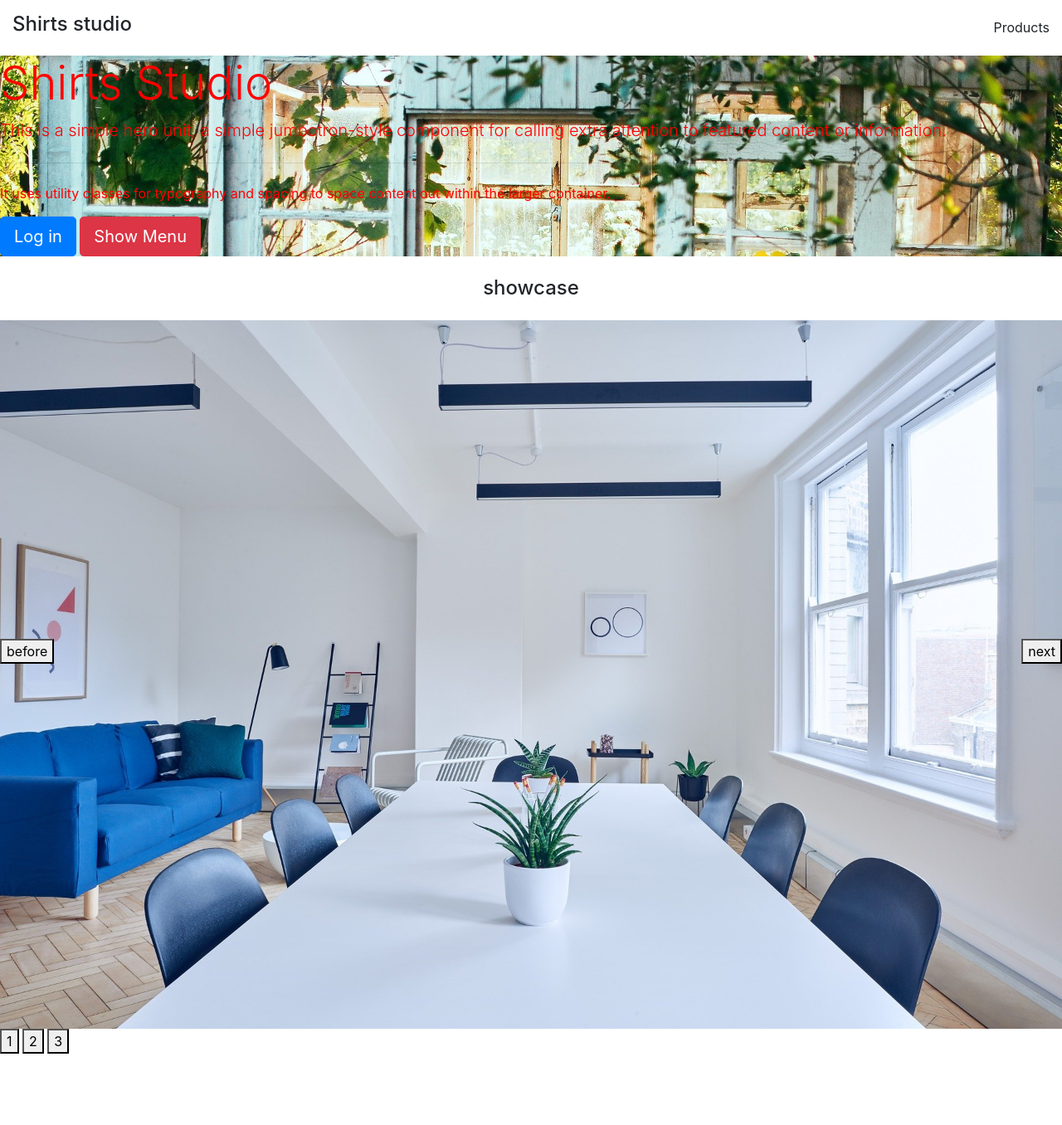
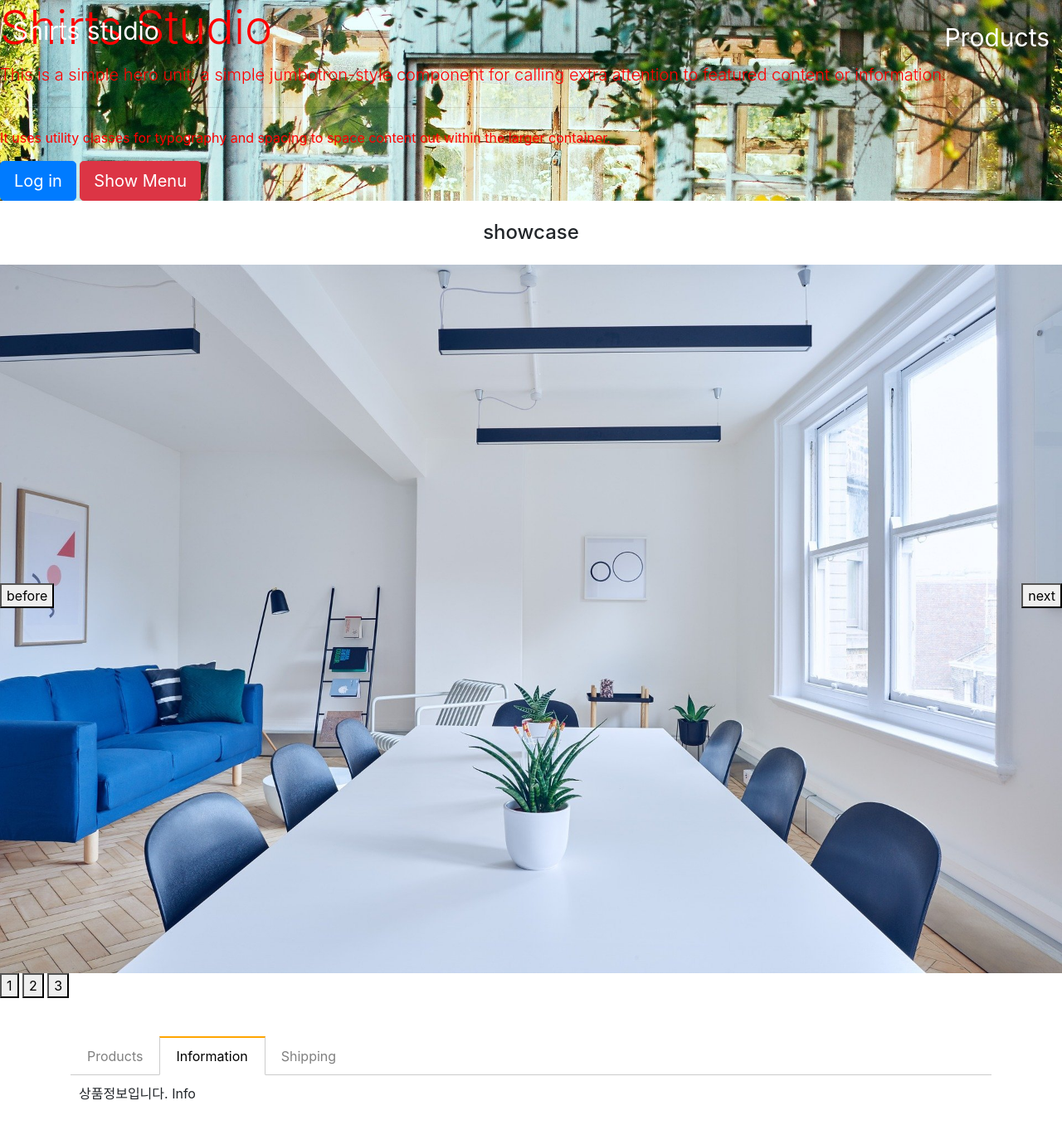
Before and after one commit to acwell94/AppleJavascript, a plain HTML site: page javascript/boot.html in a window 1280 px wide. Shown: the whole page at 83% size. Before the commit the page ends 1270 px from the top, so only its background shows below. Drawn offline with nearby package versions, Linux system fonts and the light colour scheme.

Commit message:
javascript
eventbubbling

```diff
--- a/javascript/boot.html
+++ b/javascript/boot.html
@@ -55,11 +55,30 @@
 
         </div>
 
+        <script>
+
+          $('.black-background').click(function(e){
+            console.log(e.target)
+            if(e.target == e.currentTarget){
+              $('.black-background').hide();
+            }
+            // e.target;
+            // //지금 실제로 클릭한 요소
+            // e.currentTarget;
+            // //지금 이벤트리스너가 달린 곳==this
+            // e.preventDefault;
+            // //기본동작 막기
+
+            // $('.black-background').hide();
+          })
+
+        </script>
+
 
     </div>
 
     <div class="nav-menu">
-      <h4>Shirts studio</h4>
+      <p>Shirts studio</p>
       <a id="nav-sub-btn">Products</a>
     </div>
 
@@ -70,6 +89,24 @@
       <li class="list-group-item">jumper</li>
       <li class="list-group-item">coat</li>
     </ul>
+
+  <script>
+    // 스크롤바를 내리면...
+    //  .nav-menu가 white가 되어야됨
+    $(window).on('scroll', function(){
+      if($(window).scrollTop() > 100){
+      $('.nav-menu').addClass('nav-black');
+      } else if($(window).scrollTop() < 100){
+        $('.nav-menu').removeClass('nav-black');
+      }
+    });
+    // $('nav-menu').scroll().css('background-color', 'black')
+    //  $(window).scroll(function () {
+    //    $('nav-menu').css('background-color', 'black');
+    //  })
+
+  </script>
+
 
 
 
@@ -137,7 +174,7 @@
           지금보이는사진 = 지금보이는사진 + 1;
           console.log(지금보이는사진);
           if(지금보이는사진 == 4){
-            $('.slide-container').css('transform', 'translateX(0vw');
+            $('.slide-container').css('transform', 'translateX(0vw)');
             지금보이는사진 = 1;
             console.log(지금보이는사진);
           }
@@ -200,9 +237,7 @@
 
       <script>
 
-        if(3 > 1){
-          console.log('안녕')
-        }
+
 
         $('#close').click(function() {
           $('#black-background').css('transform', 'translateY(-10000px)');
@@ -226,13 +261,7 @@
         // });
 
 
-        if (1 < 3) {
-          console.log('안녕')
-        } else if (1 <2) {
-          console.log('안녕2')
-        } else {
-          console.log('반가워')
-        }
+
 
         var 이메일안내창 = $('#email-alert')
 
@@ -264,7 +293,27 @@
     </script>
 
 
+<!-- 탭 -->
 
+<div class="container mt-5">
+	<ul class="list">
+		<li class="tab-button">Products</li>
+		<li class="tab-button active">Information</li>
+		<li class="tab-button">Shipping</li>
+	</ul>
+
+	<div class="tab-content">
+		<p>상품설명입니다. Product</p>
+	</div>
+	<div class="tab-content show">
+		<p>상품정보입니다. Info</p>
+	</div>
+	<div class="tab-content">
+		<p>배송정보입니다. Shipping</p>
+	</div>
+</div>
+
+<script src="/tab.js"></script>
 
 
 
@@ -281,5 +330,7 @@
     <script src="https://cdn.jsdelivr.net/npm/popper.js@1.16.1/dist/umd/popper.min.js" integrity="sha384-9/reFTGAW83EW2RDu2S0VKaIzap3H66lZH81PoYlFhbGU+6BZp6G7niu735Sk7lN" crossorigin="anonymous"></script>
     <script src="https://cdn.jsdelivr.net/npm/bootstrap@4.6.1/dist/js/bootstrap.min.js" integrity="sha384-VHvPCCyXqtD5DqJeNxl2dtTyhF78xXNXdkwX1CZeRusQfRKp+tA7hAShOK/B/fQ2" crossorigin="anonymous"></script>
     -->
+
+    </div>
   </body>
 </html>
--- a/javascript/main.css
+++ b/javascript/main.css
@@ -30,6 +30,24 @@
     justify-content: space-between;
     padding: 15px;
     align-items: center;
+    background: transparent;
+    position: fixed;
+    z-index: 5;
+    width: 100%;
+    color: white;
+    font-size: 30px;
+    transition: all 1s;
+}
+
+.nav-black {
+    background: white;
+    color: black;
+    transition: all 1s;
+    font-size: 20px;
+}
+
+.nav-sub {
+    display: none;
 }
 
 #black-background {
@@ -51,9 +69,7 @@
     border-radius: 10px;
 }
 
-.nav-sub {
-    display: none;
-}
+
 
 #email-alert{
     display: none;
@@ -102,3 +118,43 @@
     top: 45%;
     left: 0;
 }
+
+
+
+
+ul.list {
+	list-style-type: none;
+	margin: 0;
+	padding: 0;
+	border-bottom: 1px solid #ccc;
+  }
+  ul.list::after {
+	content: '';
+	display: block;
+	clear: both;
+  }
+  .tab-button {
+	display: block;
+	padding: 10px 20px 10px 20px;
+	float: left;
+	margin-right: -1px;
+	margin-bottom: -1px;
+	color: grey;
+	text-decoration: none;
+	cursor: pointer;
+  }
+  .active {
+	border-top: 2px solid orange;
+	border-right: 1px solid #ccc;
+	border-bottom: 1px solid white;
+	border-left: 1px solid #ccc;
+	color: black;
+	margin-top: -2px;
+  }
+  .tab-content {
+	display: none;
+	padding: 10px;
+  }
+  .show {
+	display: block;
+  }
--- /dev/null
+++ b/javascript/tab.js
@@ -0,0 +1,14 @@
+// 버튼0을 누르면
+// 0. 버튼0 버튼 1과 버튼 2에 붙은 주황색 제거
+// 0. 내용0, 내용1, 내용2 안보이게 처리
+// 1. 저 버튼0이 주황색으로 하이라이트 되어야 함
+// 2. 내용 0번째가 보여야함
+
+for (let i = 0; i < $('.tab-button').length; i++){
+$('.tab-button').eq(i).click(function(){
+    $('.tab-button').removeClass('active');
+    $('.tab-content').removeClass('show');
+    $('.tab-button').eq(i).addClass('active');
+    $('.tab-content').eq(i).addClass('show');
+})
+};
```
